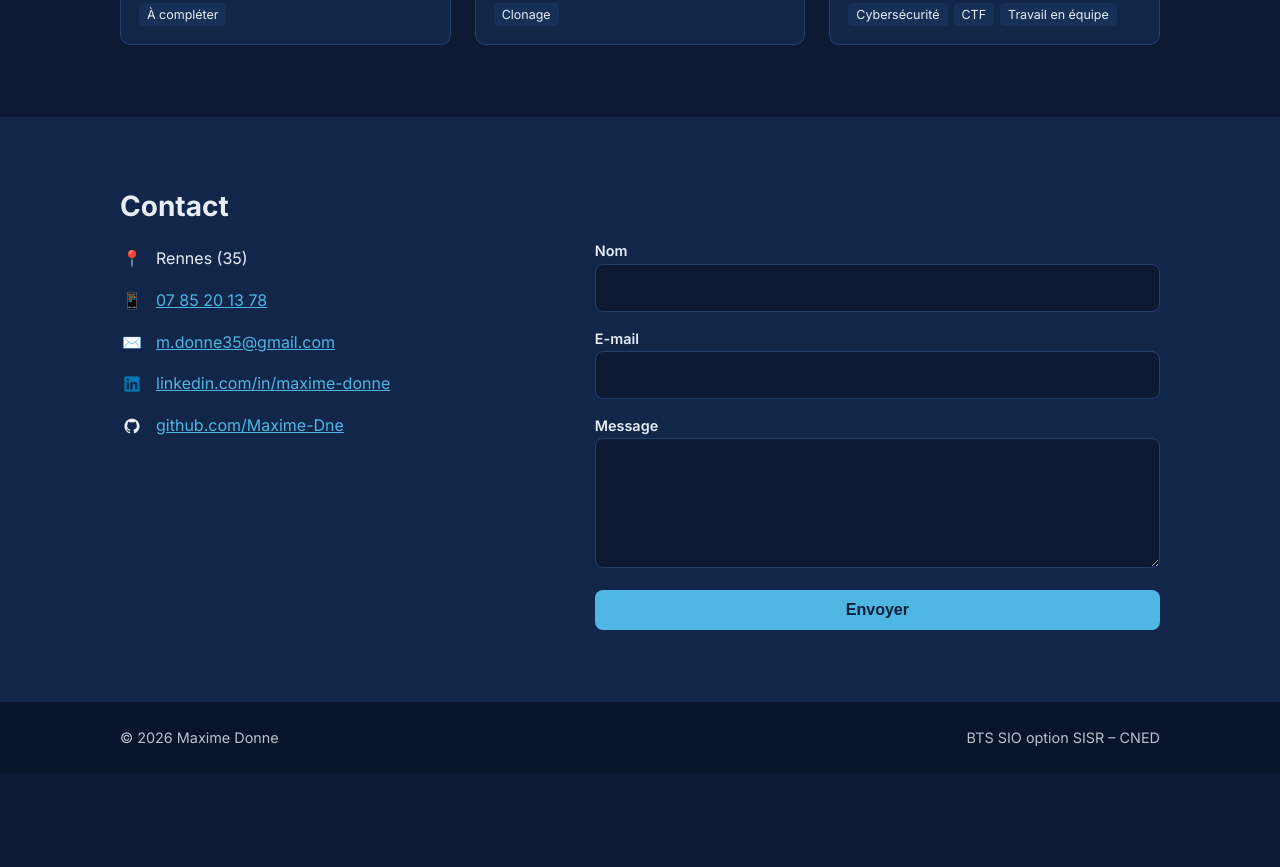
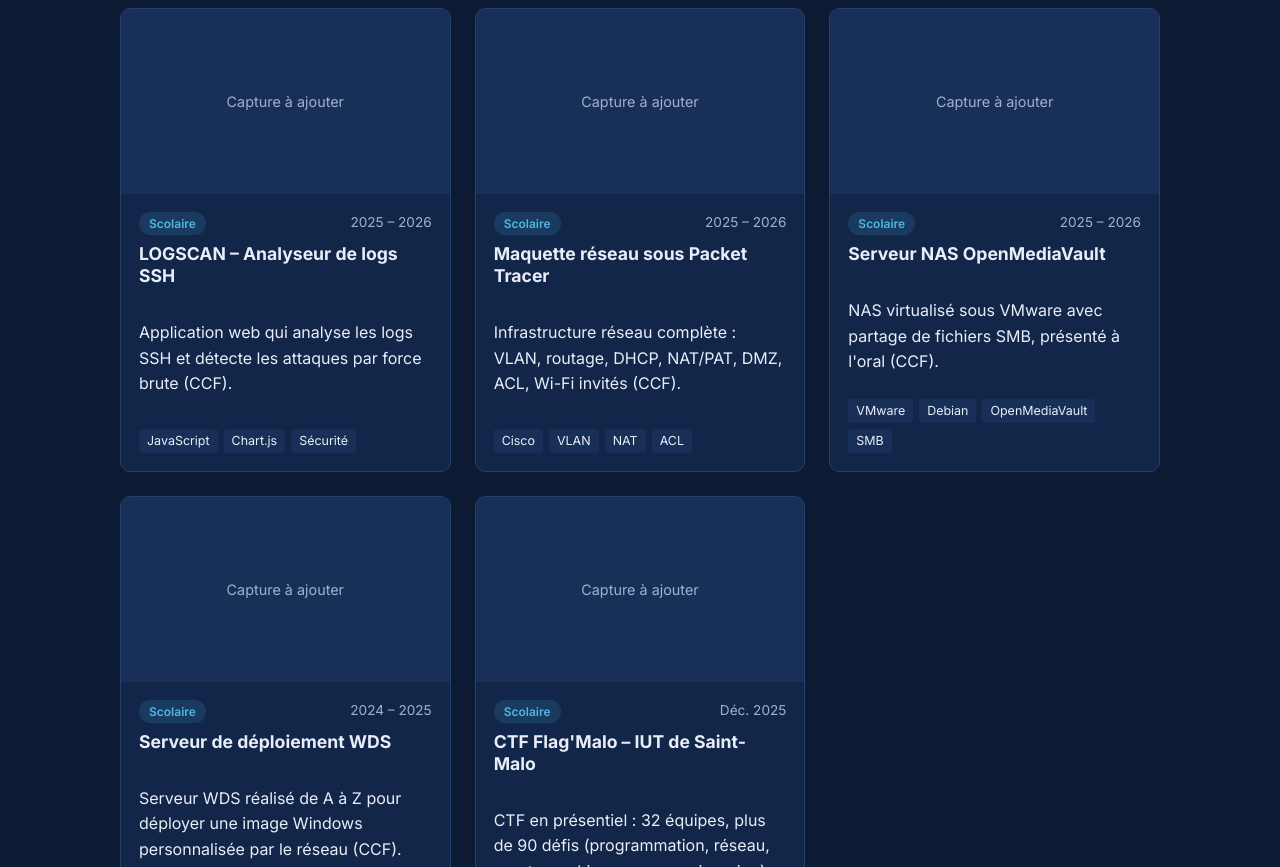
Before and after one commit to Maxime-Dne/Maxime-Dne.github.io, a plain HTML site: page index.html in a window 1280 px wide. Shown: the part 4591-5458 px from the top of the page. Before the commit the page ends 5364 px from the top, so only its background shows below. Drawn offline with nearby package versions, Linux system fonts and the light colour scheme.

Commit message:
Add files via upload

```diff
--- a/index.html
+++ b/index.html
@@ -190,10 +190,18 @@
           <li><span class="ico">🗂️</span> GLPI, OCS Inventory (gestion de parc)</li>
           <li><span class="ico">💾</span> Sauvegardes (Veeam Backup &amp; Replication), clonage de postes</li>
           <li><span class="ico">🖥️</span> Hypervision, virtualisation de services</li>
-          <li><span class="ico">🎫</span> Support utilisateurs, gestion de tickets</li>
           <li><span class="ico">☁️</span> Administration Microsoft (GDAP)</li>
           <li><i class="devicon-git-plain colored"></i> Git</li>
           <li><i class="devicon-github-original"></i> GitHub</li>
+        </ul>
+      </div>
+      <div class="cat">
+        <h3>Support utilisateurs</h3>
+        <ul>
+          <li><span class="ico">🖱️</span> Prise en main à distance : AnyDesk, TeamViewer</li>
+          <li><span class="ico">📧</span> Messagerie Office 365</li>
+          <li><span class="ico">🎫</span> Traitement de tickets</li>
+          <li><span class="ico">🔧</span> Dépannage matériel et logiciel</li>
         </ul>
       </div>
       <div class="cat">
@@ -279,6 +287,56 @@
           <div class="tags"><span>Cybersécurité</span><span>CTF</span><span>Travail en équipe</span></div>
         </div>
       </a>
+
+      <a class="vignette" data-type="scolaire" href="realisations/logscan.html">
+        <div class="mini">Capture à ajouter</div>
+        <div class="corps">
+          <div class="meta"><span class="badge">Scolaire</span><span>2025 – 2026</span></div>
+          <h3>LOGSCAN – Analyseur de logs SSH</h3>
+          <p>Application web qui analyse les logs SSH et détecte les attaques par force brute (CCF).</p>
+          <div class="tags"><span>JavaScript</span><span>Chart.js</span><span>Sécurité</span></div>
+        </div>
+      </a>
+
+      <a class="vignette" data-type="scolaire" href="realisations/reseau-packet-tracer.html">
+        <div class="mini">Capture à ajouter</div>
+        <div class="corps">
+          <div class="meta"><span class="badge">Scolaire</span><span>2025 – 2026</span></div>
+          <h3>Maquette réseau sous Packet Tracer</h3>
+          <p>Infrastructure réseau complète : VLAN, routage, DHCP, NAT/PAT, DMZ, ACL, Wi-Fi invités (CCF).</p>
+          <div class="tags"><span>Cisco</span><span>VLAN</span><span>NAT</span><span>ACL</span></div>
+        </div>
+      </a>
+
+      <a class="vignette" data-type="scolaire" href="realisations/nas-openmediavault.html">
+        <div class="mini">Capture à ajouter</div>
+        <div class="corps">
+          <div class="meta"><span class="badge">Scolaire</span><span>2025 – 2026</span></div>
+          <h3>Serveur NAS OpenMediaVault</h3>
+          <p>NAS virtualisé sous VMware avec partage de fichiers SMB, présenté à l'oral (CCF).</p>
+          <div class="tags"><span>VMware</span><span>Debian</span><span>OpenMediaVault</span><span>SMB</span></div>
+        </div>
+      </a>
+
+      <a class="vignette" data-type="scolaire" href="realisations/serveur-wds.html">
+        <div class="mini">Capture à ajouter</div>
+        <div class="corps">
+          <div class="meta"><span class="badge">Scolaire</span><span>2024 – 2025</span></div>
+          <h3>Serveur de déploiement WDS</h3>
+          <p>Serveur WDS réalisé de A à Z pour déployer une image Windows personnalisée par le réseau (CCF).</p>
+          <div class="tags"><span>Windows Server</span><span>WDS</span><span>PXE</span></div>
+        </div>
+      </a>
+
+      <a class="vignette" data-type="scolaire" href="realisations/ctf-iut-saint-malo.html">
+        <div class="mini">Capture à ajouter</div>
+        <div class="corps">
+          <div class="meta"><span class="badge">Scolaire</span><span>Déc. 2025</span></div>
+          <h3>CTF Flag'Malo – IUT de Saint-Malo</h3>
+          <p>CTF en présentiel : 32 équipes, plus de 90 défis (programmation, réseau, cryptographie, reverse engineering).</p>
+          <div class="tags"><span>Cybersécurité</span><span>CTF</span></div>
+        </div>
+      </a>
     </div>
   </div>
 </section>
```
